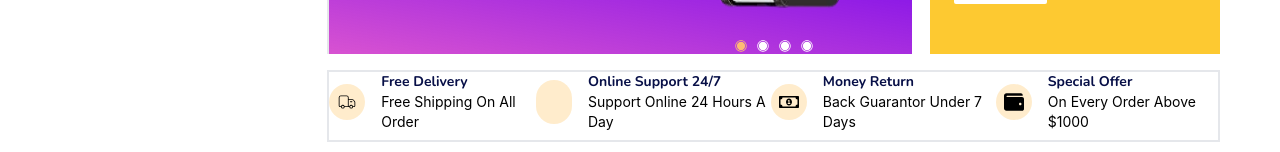
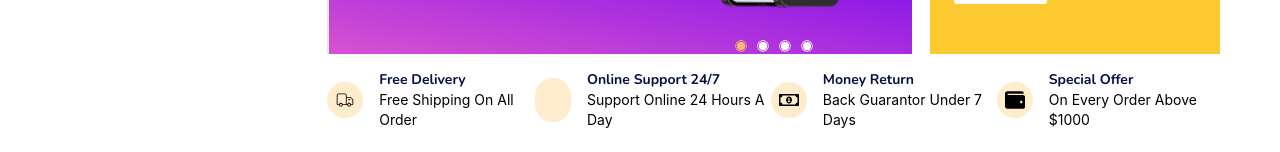
Before and after one commit to Litezy/litezy-mall, a React (Vite) app: page / in a window 1280 px wide. Shown: the part 648-800 px from the top of the page. Built offline with nearby package versions, Linux system fonts and the light colour scheme; some icons are missing; a web font is replaced by a local one.

Commit message:
finished the first carousel

```diff
--- a/src/components/SubHeaders.jsx
+++ b/src/components/SubHeaders.jsx
@@ -53,7 +53,7 @@ const SubHeaders = () => {
   const Next = () => {
     setCurr((prevCurr) => {
       const newCurr = prevCurr === items.length - 1 ? 0 : prevCurr + 1;
-      const newTranslateX = `translateX(-${newCurr * 100}vw)`;
+      const newTranslateX = `translateX(-${newCurr * 90}vw)`;
       document.getElementById("slide").style.transform = newTranslateX;
       return newCurr;
     });
@@ -62,7 +62,7 @@ const SubHeaders = () => {
   const Prev = () => {
     setCurr((prevCurr) => {
       const newCurr = prevCurr === 0 ? items.length - 1 : prevCurr - 1;
-      const newTranslateX = `translateX(-${newCurr * 100}vw)`;
+      const newTranslateX = `translateX(-${newCurr * 90}vw)`;
       document.getElementById("slide").style.transform = newTranslateX;
       return newCurr;
     });
--- a/src/components/Supports.jsx
+++ b/src/components/Supports.jsx
@@ -30,7 +30,7 @@ const Supports = () => {
         },
     ]
     return (
-        <div className='md:flex grid-cols-2 grid items-center justify-between  w-full border-2 '>
+        <div className='md:flex grid-cols-2 grid items-center justify-between  w-full '>
             {support.map((item, index) => (
                 <div className=" flex items-start md:items-center md:justify-between mb-2 gap-4 " key={index} >
                     <div className="px-2 py-2 rounded-full bg-[#ffeccc] w-fit">
```
